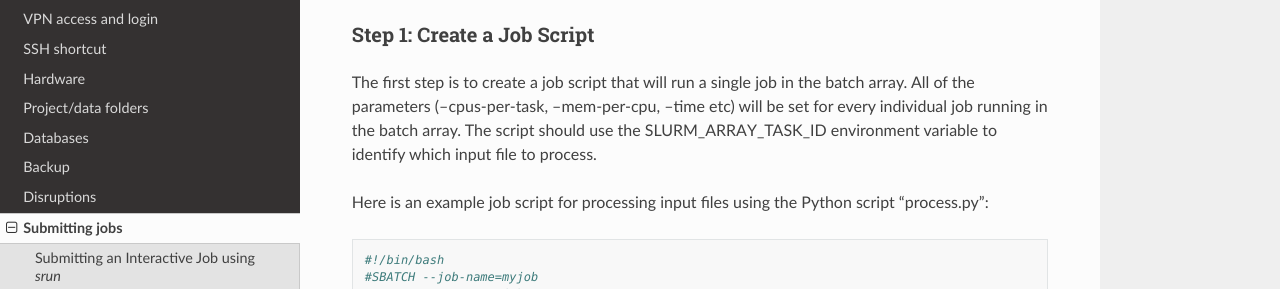
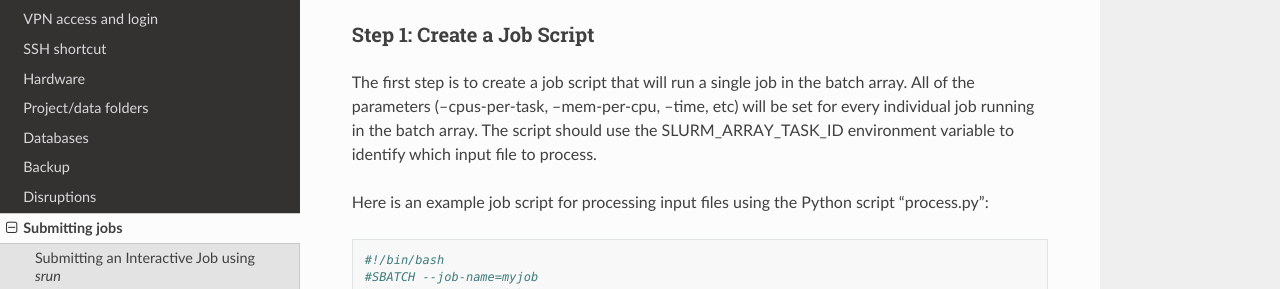
Before and after one commit to bentpetersendk/mjolnir_ucph, a Sphinx documentation site: the page built from docs/source/submitting_jobs.rst, in a window 1280 px wide and 900 px high, scrolled down 3745 px. Shown: the part 185-474 px from the top of the window. Built offline with Sphinx 7.4.7 and the Read the Docs theme 2.0.0, drawn with Linux system fonts in a browser that asks for light colours.

```diff
--- a/docs/source/submitting_jobs.rst
+++ b/docs/source/submitting_jobs.rst
@@ -153,7 +153,7 @@ Before we start, you should have a basic understanding of how to submit jobs to
 Step 1: Create a Job Script
 ---------------------------
 
-The first step is to create a job script that will run a single job in the batch array. All of the parameters (--cpus-per-task, --mem-per-cpu, --time etc) will be set for every individual job running in the batch array. The script should use the SLURM_ARRAY_TASK_ID environment variable to identify which input file to process.
+The first step is to create a job script that will run a single job in the batch array. All of the parameters (--cpus-per-task, --mem-per-cpu, --time, etc) will be set for every individual job running in the batch array. The script should use the SLURM_ARRAY_TASK_ID environment variable to identify which input file to process.
 
 Here is an example job script for processing input files using the Python script "process.py":
 
```
